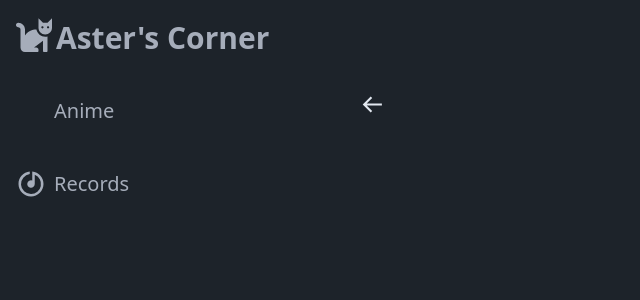
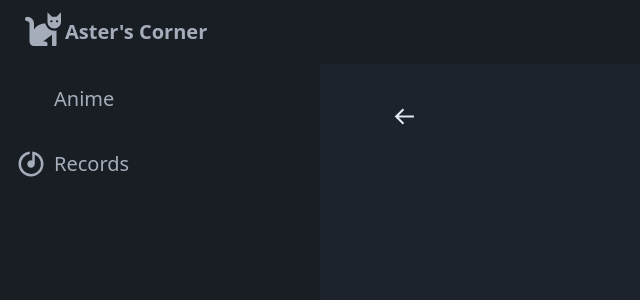
Before and after one commit to mm0ne/animu_fe, a Next.js app: page /anime/1 in a window 1280 px wide. Shown: the top 300 px of the page, without its empty margins (0-640 px from the left). Built offline with nearby package versions, Linux system fonts and the light colour scheme; no server answers; some icons are missing.

Commit message:
use reponsive css

```diff
--- a/src/components/elements/FilterSelect.tsx
+++ b/src/components/elements/FilterSelect.tsx
@@ -10,7 +10,7 @@ export interface OptionValue {
 export default function FilterSelect<T>({ options }: FilterSelectProps<T>) {
   const values = options as OptionValue[];
   return (
-    <select name="select" className="select select-warning w-full max-w-[10em] max-h-[1vh]">
+    <select name="select" className="select select-warning w-full md:max-w-[10em] max-h-[1vh]">
       <option disabled defaultValue={""} selected>
         Genre
       </option>
--- a/src/components/elements/Loader.tsx
+++ b/src/components/elements/Loader.tsx
@@ -1,6 +1,6 @@
 export default function Loader() {
   return (
-    <div className="h-[80vh] w-[75vw] flex items-center justify-center">
+    <div className="h-[90vh] w-full lg:h-[80vh] lg:w-[75vw] flex items-center justify-center">
       <svg
       className="w-16 h-16"
         version="1.1"
--- a/src/components/layout/DashboardLayout.tsx
+++ b/src/components/layout/DashboardLayout.tsx
@@ -1,7 +1,7 @@
-import React, { ReactElement, useState} from "react";
-import {RiDiscLine} from "react-icons/ri"
-import {PiPawPrint} from "react-icons/pi"
-import {FaCat} from "react-icons/fa"
+import React, { ReactElement, useState } from "react";
+import { RiDiscLine } from "react-icons/ri"
+import { PiPawPrint } from "react-icons/pi"
+import Navbar from "@/components/layout/Navbar";
 import { IconType } from "react-icons";
 import { ComponentWithChildren } from "@/types/common";
 import Link from "next/link";
@@ -47,15 +47,17 @@ export default function DashboardLayout({
 }: ComponentWithChildren) {
 
   return (
-    <div>
-      <div className="p-4 flex flex-row justify-between">
-        <Link href="/" className="flex items-center gap-x-1">
-          <FaCat className="w-9 h-9  mb-2"/>
-          <h1 className="text-3xl font-bold">{"Aster's Corner"}</h1>
-        </Link>
+    <>
+      <Navbar toggle_label="drawer"/>
+      <div className="drawer lg:drawer-open">
+        <input id="drawer" type="checkbox" className="drawer-toggle" />
+        <div className="drawer-content w-full px-4 pt-2 md:px-8 md:pt-6 bg-base-100 h-auto">
+          {children}
+
         </div>
-      <div className="flex flex-row gap-8 h-auto min-h-[70vh]">
-        <section className="flex flex-col gap-2 basis-[24rem]">
+        <div className="drawer-side lg:max-h-[93.5vh]">
+          <label htmlFor="drawer" aria-label="close sidebar" className="drawer-overlay"></label>
+          <section className="w-80 lg:w-64 xl:w-80 min-h-full bg-base-200">
             <ConfigMenu
               icon={<PiPawPrint size={30} />}
               title="Anime"
@@ -67,8 +69,9 @@ export default function DashboardLayout({
               href="/records"
             />
           </section>
-        <section className={"w-full " + className}>{children}</section>
         </div>
+
       </div>
+    </>
   );
 }
--- /dev/null
+++ b/src/components/layout/Navbar.tsx
@@ -0,0 +1,22 @@
+import Link from "next/link"
+import { FaCat } from "react-icons/fa"
+
+interface NavbarProps {
+    toggle_label: string
+}
+
+export default function Navbar({toggle_label}:NavbarProps) {
+    return (
+        <div className="navbar">
+            <div className="flex-none">
+                <label htmlFor={toggle_label} className="btn btn-square btn-ghost lg:hidden">
+                    <svg xmlns="http://www.w3.org/2000/svg" fill="none" viewBox="0 0 24 24" className="inline-block w-5 h-5 stroke-current"><path strokeLinecap="round" strokeLinejoin="round" strokeWidth="2" d="M4 6h16M4 12h16M4 18h16"></path></svg>
+                </label>
+            </div>
+            <Link href="/" className="flex items-center gap-x-1 btn btn-ghost">
+                <FaCat className=" w-7 h-7 xl:w-9 xl:h-9 mb-2" />
+                <h1 className="text-xl font-bold normal-case">{"Aster's Corner"}</h1>
+            </Link>
+        </div>
+    )
+}
--- a/src/components/module/SearchWithFilter.tsx
+++ b/src/components/module/SearchWithFilter.tsx
@@ -12,7 +12,7 @@ interface SearchFilterProp{
 export default function SearchWithFilter({search_for, selects, submitHandler}: SearchFilterProp){
     const router = useRouter();
     return(
-        <form onSubmit={e => submitHandler(e)} className="flex flex-row gap-x-4 items-center justify start w-full">
+        <form onSubmit={e => submitHandler(e)} className="flex flex-col md:flex-row gap-y-2 gap-x-4 items-center justify start w-full">
             <FilterSelect options={selects}/>
             <SearchBar search_for={search_for}/>
             <input type="submit" hidden />
--- a/src/pages/_document.tsx
+++ b/src/pages/_document.tsx
@@ -8,7 +8,7 @@ export default function Document() {
         <link rel="icon" href="/favicon/favicon.ico" sizes="any" />
         <head dangerouslySetInnerHTML={{__html: '<!-- <a href="https://www.flaticon.com/free-icons/aster" title="aster icons">Aster icons created by Freepik - Flaticon</a> -->'}}></head>
       </Head>
-      <body data-theme="dark">
+      <body data-theme="dark" className="bg-base-200">
         <Main />
         <NextScript />
       </body>
--- a/src/pages/anime/index.tsx
+++ b/src/pages/anime/index.tsx
@@ -87,8 +87,8 @@ export default function anime({ genres }: AnimePageProps) {
       {isLoading && page == 0 ? (
         <Loader />
       ) : (
-        <main className="w-full max-w-7xl pl-2 overflow-y-hidden">
-          <h2 className="text-2xl font-bold pb-2">Watched Anime</h2>
+        <main className="w-full max-w-7xl overflow-y-hidden">
+          <h2 className="text-xl md:text-2xl font-bold pb-2">Watched Anime</h2>
           <SearchWithFilter
             selects={genres as OptionValue[]}
             search_for="anime"
@@ -102,13 +102,13 @@ export default function anime({ genres }: AnimePageProps) {
               notFoundText="couldn't find anime"
             />
           ) : (
-            <section className="mt-10 h-[78vh] overflow-y-scroll">
-              <section className="grid grid-cols-5 gap-y-4 gap-x-8 pr-4">
+            <section className="mt-10 h-auto lg:h-[78vh] overflow-y-scroll">
+              <section className="grid grid-cols-2 md:grid-cols-3 lg:grid-cols-4 xl:grid-cols-5 gap-y-4 gap-x-8 xl:pr-4">
                 {animes.map((anime, index) => {
                   return <AnimeCard key={index} data={anime} />;
                 })}
               </section>
-              <div className="mt-5 w-full flex justify-center items-center">
+              <div className="mt-5 pb-2 w-full flex justify-center items-center">
                 <button
                   onClick={getNextPage}
                   className={"btn btn-outline " + (isLoading ? "disabled" : "")}
```
Lines whose indentation alone changed are shown as unchanged.
